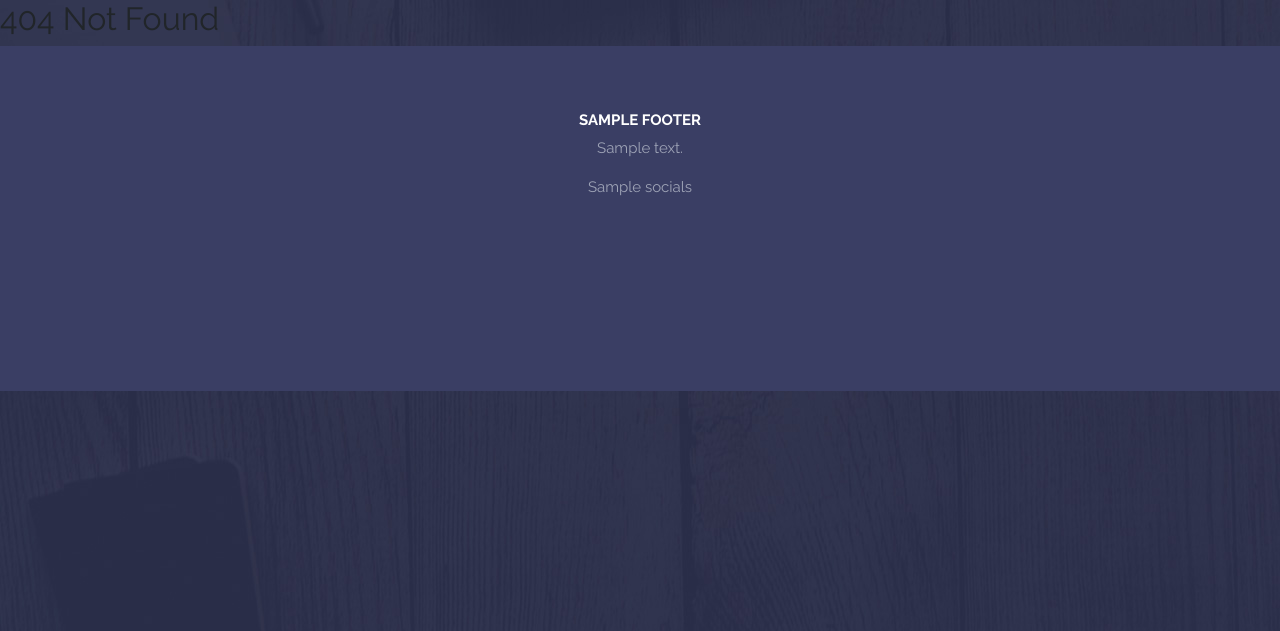
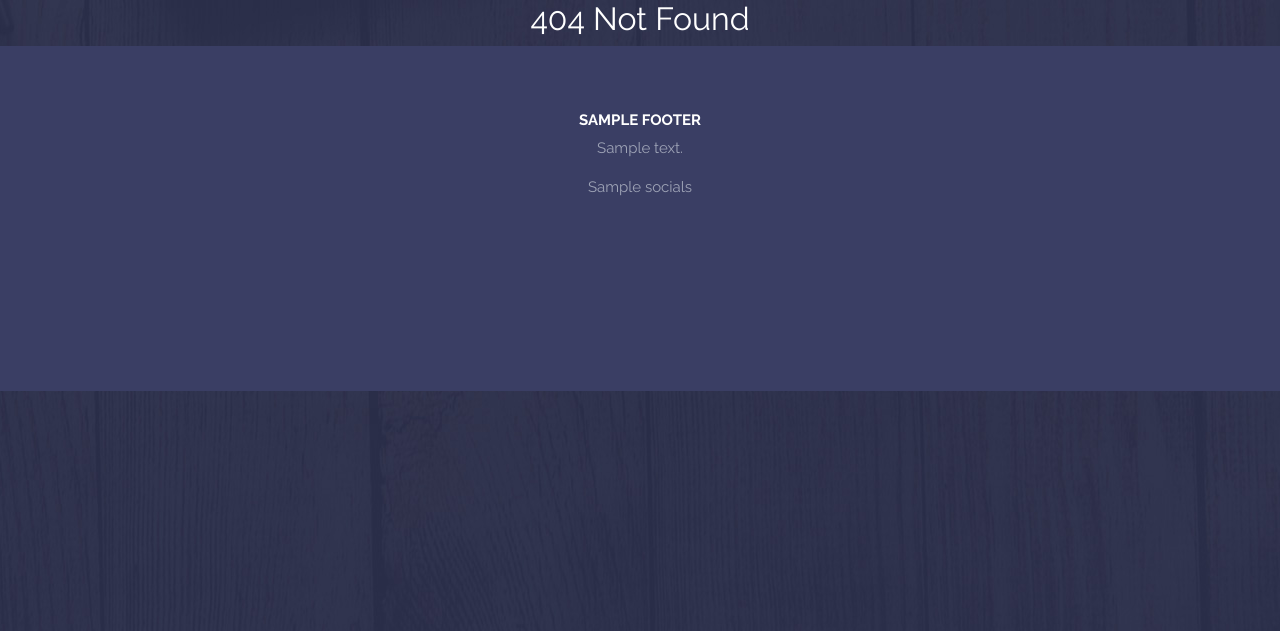
Before and after one commit to emadc/OpenDesignSchool, a PHP site: template view/404.php in a window 1280 px wide. Shown: the top 631 px of the page. Run offline with PHP 8.4, Linux system fonts and the light colour scheme; the template is opened without the code that fills it: most values are stand-ins (such as "Sample title", 1, 10 or a date in 2020); some libraries are stand-ins or nearby versions.

Commit message:
css home 404

```diff
--- a/assets/css/style.css
+++ b/assets/css/style.css
@@ -10,6 +10,8 @@ body {
 	background-attachment: fixed;
 	background-image: url(../img/bg_top.jpg);
 	background-repeat: no-repeat;
+    background-position: center top;
+	background-color: #313455;
 }
 
 button {
@@ -60,13 +62,13 @@ header img {
 }
 
 .navbar-dark .navbar-nav .nav-link {
-    font-size: 13px;
-    font-weight: bold;
-    color: #ffffffbf;
+	font-size: 13px;
+	font-weight: bold;
+	color: #ffffffbf;
 }
 
 .navbar-dark .navbar-nav .nav-link:hover {
-    color: #fff;
+	color: #fff;
 }
 
 main {
@@ -258,6 +260,11 @@ footer .col-md-12 {
 	font-size: 15px;
 }
 
+/** page 404 **/
+#not_found h2 {
+	color: #fff;
+}
+
 @media ( max-width : 1200px) {
 	#services {
 		height: unset;
--- a/view/404.php
+++ b/view/404.php
@@ -1,4 +1,3 @@
-<section id="not_found">
+<section id="not_found" class="col-12 text-center align-self-center">
     <h2>404 Not Found</h2>
-
 </section>
```
